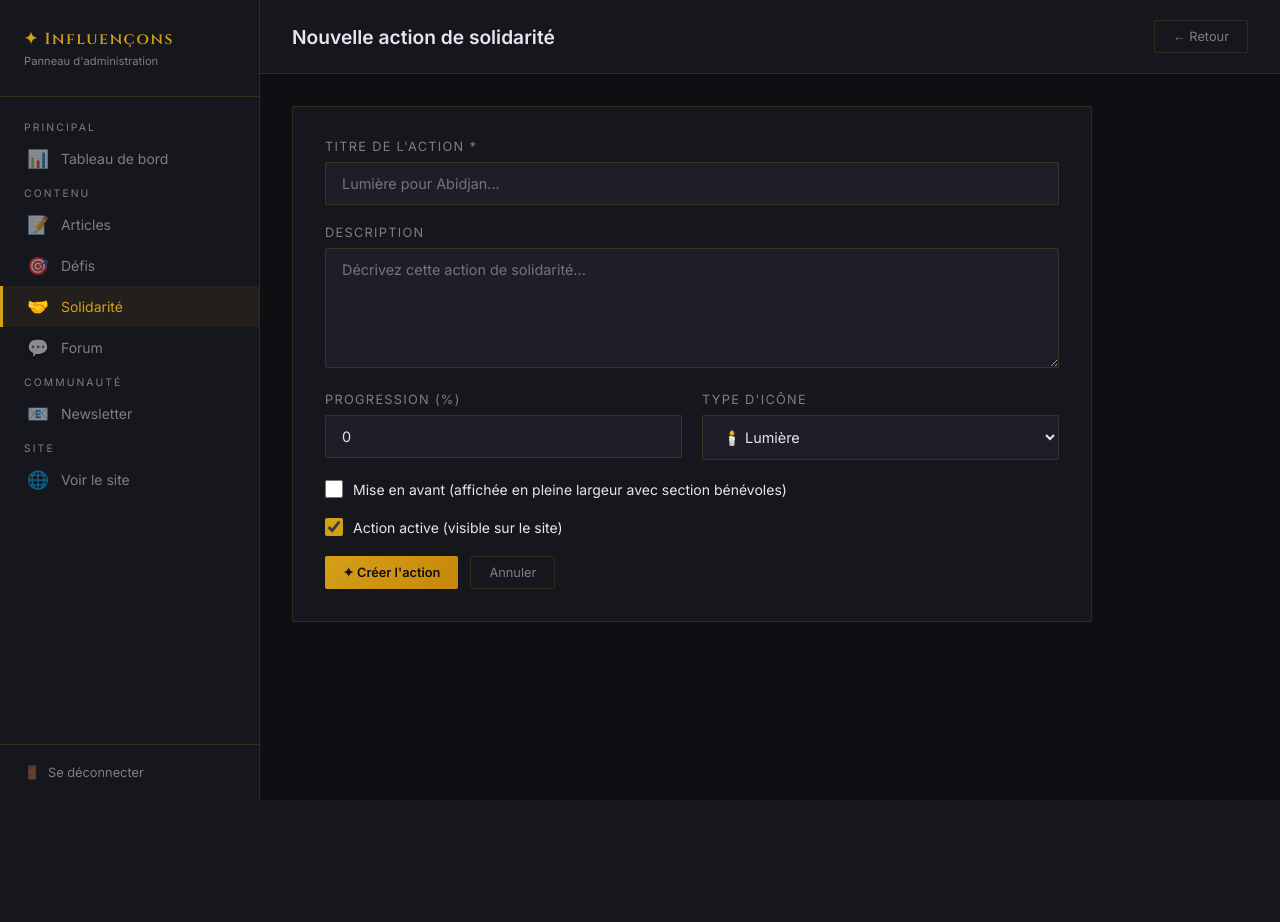
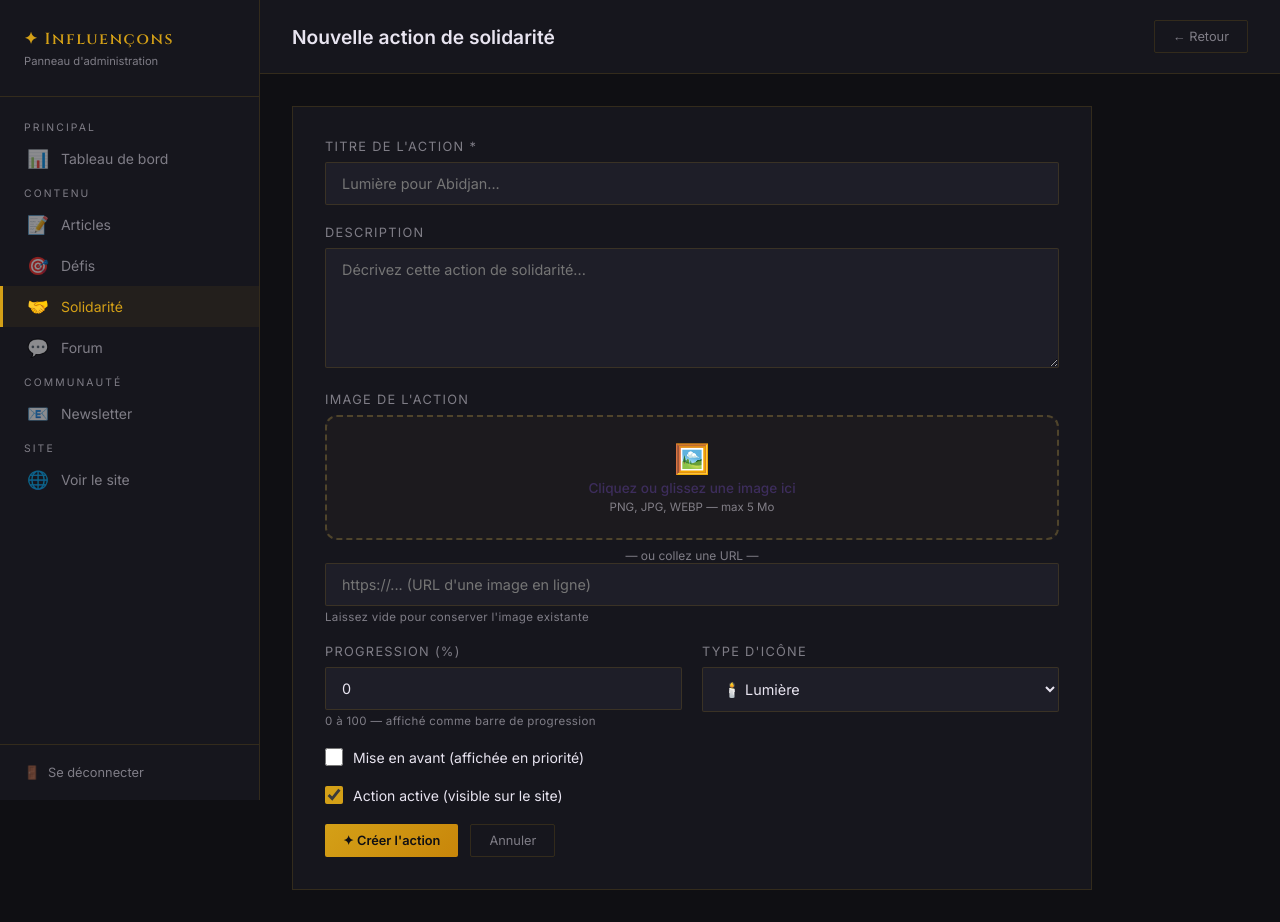
Before and after one commit to groupe2wordpad/influencons1, a Flask app: page /admin/solidarite/new in a window 1280 px wide. Before the commit the page ends 800 px from the top, so only its background shows below. Run offline with Flask 3, Linux system fonts and the light colour scheme; a user stored in the database is signed in.

Commit message:
Enhance solidarity form with image upload features

```diff
--- a/app/templates/admin/solidarite_form.html
+++ b/app/templates/admin/solidarite_form.html
@@ -1,48 +1,164 @@
 {% extends 'admin/base.html' %}
 {% block page_title %}{% if item %}Modifier l'action{% else %}Nouvelle action de solidarité{% endif %}{% endblock %}
 {% block topbar_actions %}<a href="{{ url_for('admin.solidarite') }}" class="btn btn-ghost">← Retour</a>{% endblock %}
+
+{% block extra_css %}
+<style>
+  .form-hint {
+    display: block; font-size: 0.72rem;
+    color: var(--text-muted, #7a6a99);
+    margin-top: 4px; letter-spacing: 0.03em;
+  }
+  .image-preview {
+    position: relative; margin-bottom: 12px;
+    border-radius: 12px; overflow: hidden;
+    border: 1px solid rgba(201,168,76,0.2);
+    max-height: 240px;
+  }
+  .image-preview img {
+    width: 100%; max-height: 240px;
+    object-fit: cover; display: block;
+  }
+  .image-preview__label {
+    position: absolute; bottom: 0; left: 0; right: 0;
+    background: rgba(30,17,64,0.6);
+    color: rgba(255,255,255,0.8);
+    font-size: 0.65rem; letter-spacing: 0.15em;
+    text-transform: uppercase; text-align: center;
+    padding: 6px;
+  }
+  .upload-zone {
+    border: 2px dashed rgba(201,168,76,0.3);
+    border-radius: 12px; padding: 1.5rem;
+    text-align: center; cursor: pointer;
+    transition: all .3s; background: rgba(201,168,76,0.03);
+    position: relative;
+  }
+  .upload-zone:hover {
+    border-color: rgba(201,168,76,0.6);
+    background: rgba(201,168,76,0.06);
+  }
+  .upload-zone input[type="file"] {
+    position: absolute; inset: 0;
+    opacity: 0; cursor: pointer; width: 100%; height: 100%;
+  }
+  .upload-zone__content {
+    display: flex; flex-direction: column;
+    align-items: center; gap: 4px; pointer-events: none;
+  }
+  .upload-zone__icon { font-size: 1.8rem; }
+  .upload-zone__text { font-size: 0.85rem; color: var(--text-mid, #3d2d5c); font-weight: 500; }
+  .upload-zone__hint { font-size: 0.72rem; color: var(--text-muted, #7a6a99); }
+</style>
+{% endblock %}
+
 {% block content %}
 <div class="form-card">
-  <form method="POST">
+  <form method="POST" enctype="multipart/form-data">
+
+    <!-- ─── TITRE ──────────────────────────────────────────── -->
     <div class="form-group">
       <label>Titre de l'action *</label>
-      <input type="text" name="title" value="{{ item.title if item else '' }}" required placeholder="Lumière pour Abidjan...">
+      <input type="text" name="title"
+             value="{{ item.title if item else '' }}"
+             required placeholder="Lumière pour Abidjan...">
     </div>
+
+    <!-- ─── DESCRIPTION ───────────────────────────────────── -->
     <div class="form-group">
       <label>Description</label>
-      <textarea name="description" rows="4" placeholder="Décrivez cette action de solidarité...">{{ item.description if item else '' }}</textarea>
+      <textarea name="description" rows="4"
+                placeholder="Décrivez cette action de solidarité...">{{ item.description if item else '' }}</textarea>
     </div>
+
+    <!-- ─── IMAGE ─────────────────────────────────────────── -->
+    <div class="form-group">
+      <label>Image de l'action</label>
+
+      {% if item and item.image_url %}
+      <div class="image-preview">
+        <img src="{{ item.image_url }}" alt="Image actuelle">
+        <span class="image-preview__label">Image actuelle — sera remplacée si vous en choisissez une nouvelle</span>
+      </div>
+      {% endif %}
+
+      <div class="upload-zone">
+        <input type="file" name="image_url" accept="image/*" onchange="previewImage(this)">
+        <div class="upload-zone__content" id="uploadContent">
+          <span class="upload-zone__icon">🖼️</span>
+          <span class="upload-zone__text">Cliquez ou glissez une image ici</span>
+          <span class="upload-zone__hint">PNG, JPG, WEBP — max 5 Mo</span>
+        </div>
+        <img id="uploadPreview" src="" alt=""
+             style="display:none; width:100%; border-radius:10px; margin-top:8px;">
+      </div>
+
+      <p style="font-size:0.75rem; color:var(--text-muted); margin-top:8px; text-align:center;">— ou collez une URL —</p>
+
+      <input type="url" name="image_url_text"
+             placeholder="https://... (URL d'une image en ligne)">
+      <span class="form-hint">Laissez vide pour conserver l'image existante</span>
+    </div>
+
+    <!-- ─── PROGRESSION & ICÔNE ───────────────────────────── -->
     <div class="form-grid">
       <div class="form-group">
         <label>Progression (%)</label>
-        <input type="number" name="progress" min="0" max="100" value="{{ item.progress if item else 0 }}" placeholder="67">
+        <input type="number" name="progress" min="0" max="100"
+               value="{{ item.progress if item else 0 }}" placeholder="67">
+        <span class="form-hint">0 à 100 — affiché comme barre de progression</span>
       </div>
       <div class="form-group">
         <label>Type d'icône</label>
         <select name="icon_type">
           <option value="light" {% if item and item.icon_type == 'light' %}selected{% endif %}>🕯️ Lumière</option>
           <option value="hands" {% if item and item.icon_type == 'hands' %}selected{% endif %}>🤝 Mains</option>
-          <option value="book" {% if item and item.icon_type == 'book' %}selected{% endif %}>📖 Livre</option>
+          <option value="book"  {% if item and item.icon_type == 'book'  %}selected{% endif %}>📖 Livre</option>
           <option value="heart" {% if item and item.icon_type == 'heart' %}selected{% endif %}>💛 Cœur</option>
         </select>
       </div>
     </div>
+
+    <!-- ─── OPTIONS ───────────────────────────────────────── -->
     <div class="form-group">
       <div class="checkbox-wrap">
-        <input type="checkbox" name="is_featured" id="feat" {% if item and item.is_featured %}checked{% endif %}>
-        <label for="feat">Mise en avant (affichée en pleine largeur avec section bénévoles)</label>
+        <input type="checkbox" name="is_featured" id="feat"
+               {% if item and item.is_featured %}checked{% endif %}>
+        <label for="feat">Mise en avant (affichée en priorité)</label>
       </div>
     </div>
     <div class="form-group">
       <div class="checkbox-wrap">
-        <input type="checkbox" name="is_active" id="active" {% if not item or item.is_active %}checked{% endif %}>
+        <input type="checkbox" name="is_active" id="active"
+               {% if not item or item.is_active %}checked{% endif %}>
         <label for="active">Action active (visible sur le site)</label>
       </div>
     </div>
+
     <div style="display:flex; gap:12px;">
-      <button type="submit" class="btn btn-gold">{% if item %}💾 Enregistrer{% else %}✦ Créer l'action{% endif %}</button>
+      <button type="submit" class="btn btn-gold">
+        {% if item %}💾 Enregistrer{% else %}✦ Créer l'action{% endif %}
+      </button>
       <a href="{{ url_for('admin.solidarite') }}" class="btn btn-ghost">Annuler</a>
     </div>
+
   </form>
 </div>
+
+<script>
+function previewImage(input) {
+  const preview = document.getElementById('uploadPreview');
+  const content = document.getElementById('uploadContent');
+  if (input.files && input.files[0]) {
+    const reader = new FileReader();
+    reader.onload = e => {
+      preview.src = e.target.result;
+      preview.style.display = 'block';
+      content.style.display = 'none';
+    };
+    reader.readAsDataURL(input.files[0]);
+  }
+}
+</script>
+
 {% endblock %}
```
